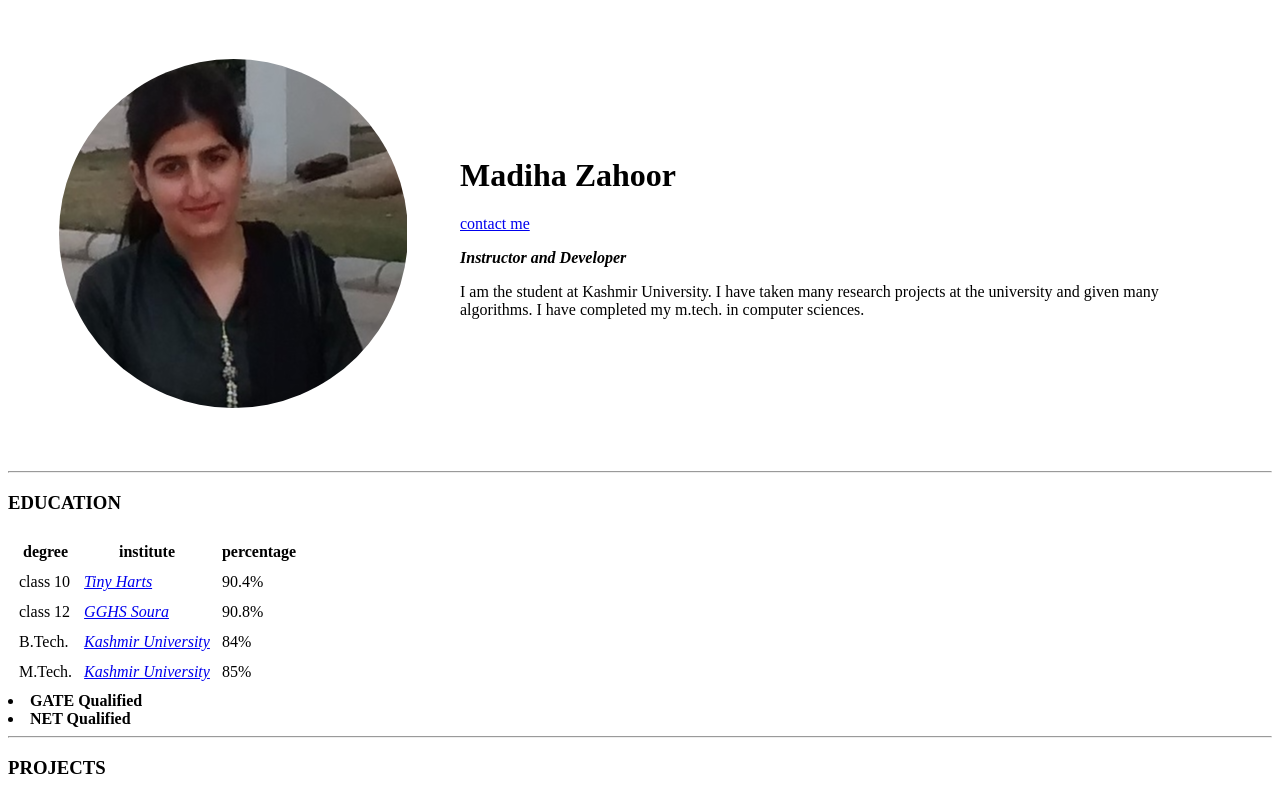
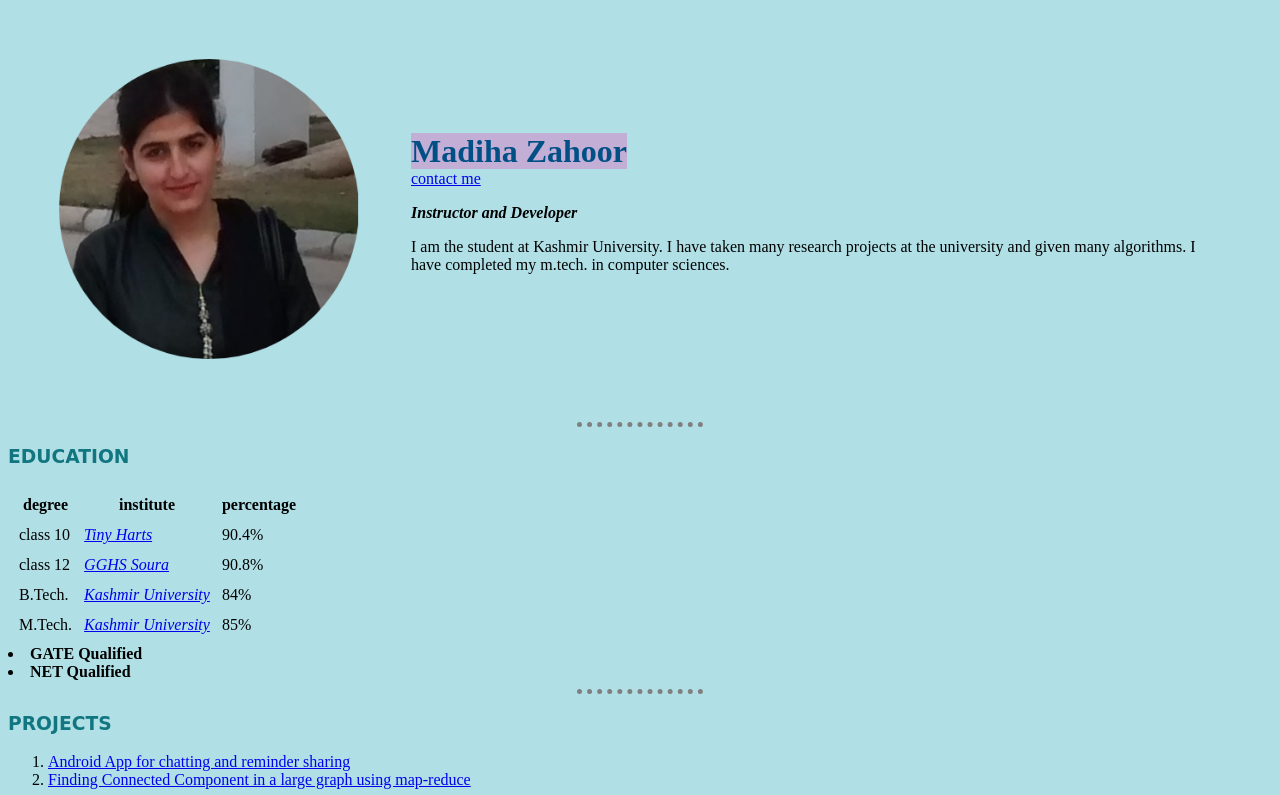
Before and after one commit to madihazahoor31/cv, a plain HTML site: page index.html in a window 1280 px wide. Shown: the top 795 px of the page. Drawn offline with Linux system fonts and the light colour scheme.

Commit message:
Add files via upload

```diff
--- a/index.html
+++ b/index.html
@@ -4,7 +4,7 @@
 <head>
   <meta charset="utf-8">
   <title>Madiha's Personal Site</title>
-  <link rel="stylesheet" href="css/styles.css">
+  <link rel="stylesheet" href="styles.css">
 </head>
 
 <body>
@@ -15,7 +15,7 @@
         <img src="madiha.png" alt="Madiha Profile Picture">
       </td>
       <td>
-        <h1>Madiha Zahoor</h1>
+        <h1>Madiha Zahoor</h1> <br>
         <a id="contact" href="contact.html">contact me</a>
         <p><em><strong>Instructor and Developer</strong></em></p>
         <p>I am the student at Kashmir University. I have taken many research projects at the university and given many algorithms.
--- /dev/null
+++ b/styles.css
@@ -0,0 +1,32 @@
+body{
+  background-color:powderblue;
+}
+hr{
+  background-color:powderblue;
+   border-color: grey;
+   border-width: thick;
+  border-style: dotted none none none;
+
+  width: 10%;
+}
+img{
+  height: 300px;
+}
+h1{
+    display: inline;
+  background-color: #c3aed6;
+  font-family:inherit;
+  color: #005086;
+}
+h3
+{
+  font-family: cursive;
+  font-weight:bold;
+  color: #127681;
+}
+.CRACKED:hover{
+  color: #9a1f40;
+}
+#contact:hover{
+  color: gold;
+}
```
